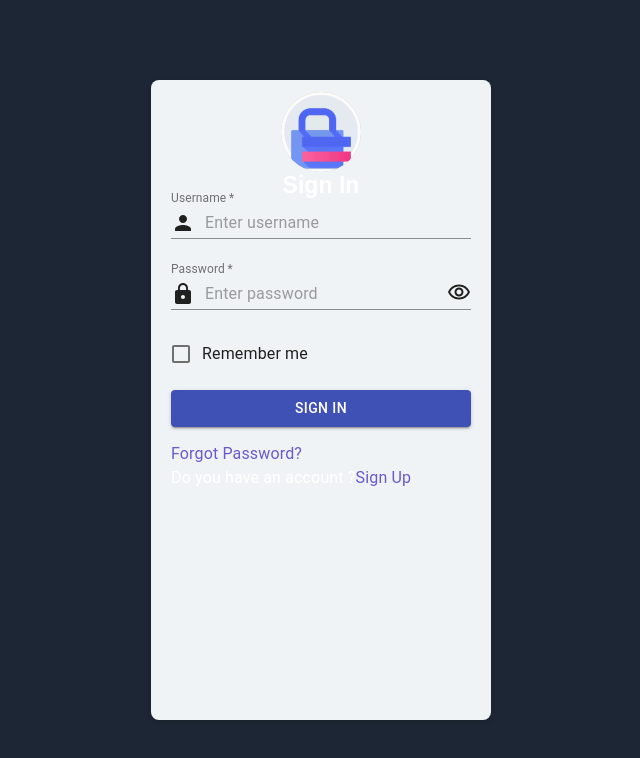
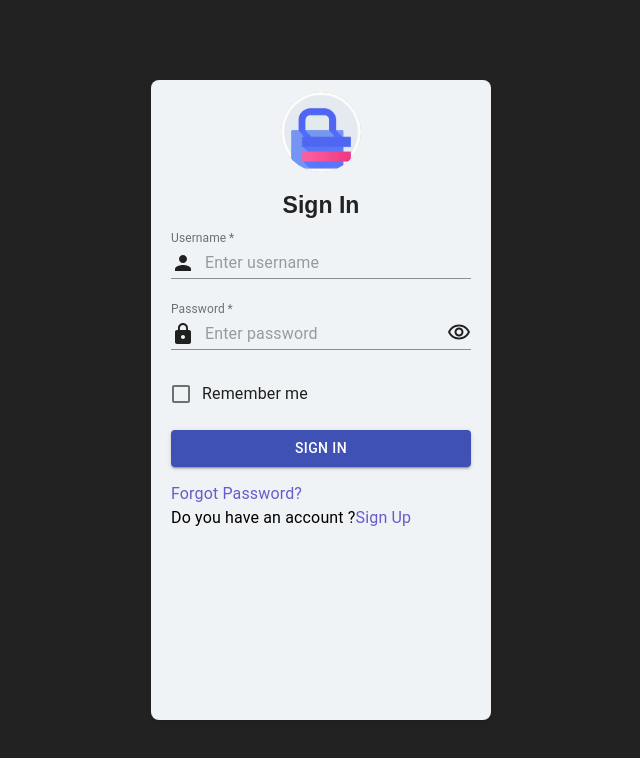
Before and after one commit to AkshhThakkar/H5-Frontend, a React (Vite) app: page / in a window 1280 px wide. Shown: the top 758 px of the page, without its empty margins (319-959 px from the left). Built offline with nearby package versions, Linux system fonts and the light colour scheme.

Commit message:
black backround commit

```diff
--- a/src/Components/Login/ForgotPassword.jsx
+++ b/src/Components/Login/ForgotPassword.jsx
@@ -19,7 +19,7 @@ import { Link } from "react-router-dom";
 const ForgotPassword = () => {
   const paperStyle = {
     padding: 20,
-    height: "55vh",
+    height: "60vh",
     width: 300,
     margin: "0 auto",
     backgroundColor: "#fff",
@@ -68,7 +68,7 @@ const ForgotPassword = () => {
     <Grid
       container
       alignItems="center"
-      style={{ height: "100vh", width: "100vw", backgroundColor: "#1d2634" }}>
+      style={{ height: "100vh", width: "100vw", backgroundColor: "#222" }}>
       <Paper style={paperStyle}>
         <Grid container direction="column" alignItems="center" spacing={2}>
           <Avatar style={{ width: 100, height: 100 }}>
@@ -78,11 +78,13 @@ const ForgotPassword = () => {
               style={{ width: "100%", height: "100%" }}
             />
           </Avatar>
-          <Typography variant="h5" style={{ marginBottom: "10px" }}>
+          <Typography variant="h5" style={{ marginBottom: "20px" }}>
             Forgot Password
           </Typography>
         </Grid>
-        <p>We will send you a password recovery link to your email</p>
+        <p style={{ marginBottom: "20px", color: "#000" }}>
+          We will send you a password recovery link to your email
+        </p>
         <Formik
           initialValues={initialValues}
           validationSchema={validationSchema}
--- a/src/Components/Login/SignIn.jsx
+++ b/src/Components/Login/SignIn.jsx
@@ -118,17 +118,17 @@ const Login = () => {
     <Grid
       container
       alignItems="center"
-      style={{ height: "100vh", width: "100vw", backgroundColor: "#1d2634" }}>
+      style={{ height: "100vh", width: "100vw", backgroundColor: "#222" }}>
       <Paper style={paperStyle}>
         <Grid container direction="column" alignItems="center" spacing={2}>
-          <Avatar style={{ width: 80, height: 80 }}>
+          <Avatar style={{ width: 80, height: 80, marginBottom: "20px" }}>
             <img
               src={AvatarGIF}
               alt="avatar"
               style={{ width: "100%", height: "100%" }}
             />
           </Avatar>
-          <h2>Sign In</h2>
+          <h2 style={{ marginBottom: "20px", color: "#222" }}>Sign In</h2>
         </Grid>
         <Formik
           initialValues={initialValues}
@@ -216,7 +216,7 @@ const Login = () => {
             Forgot Password?
           </NavLink>
         </Typography>
-        <Typography>
+        <Typography style={{ color: "#000" }}>
           Do you have an account ?
           <NavLink
             to="/register"
--- a/src/Components/Profile/Profile.css
+++ b/src/Components/Profile/Profile.css
@@ -61,6 +61,7 @@
 .email,
 .location {
   margin-bottom: 10px;
+  color: #222;
 }
 
 .profile-container::-webkit-scrollbar {
```
